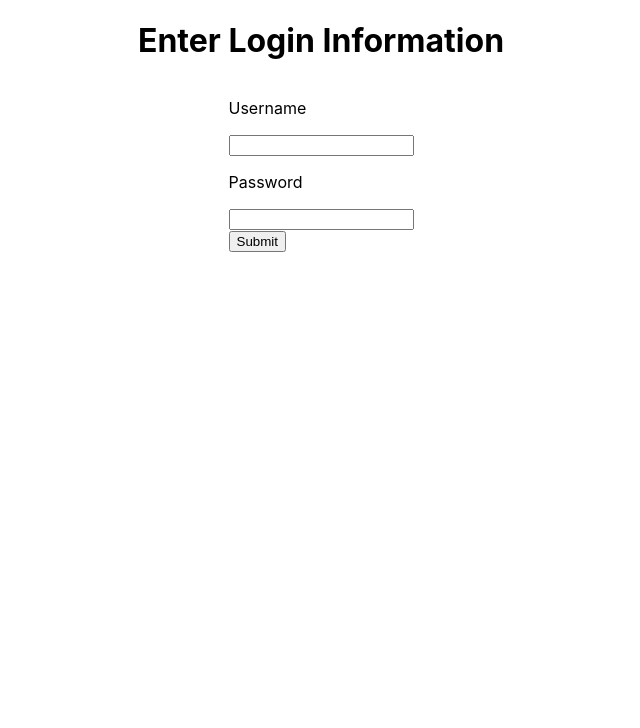
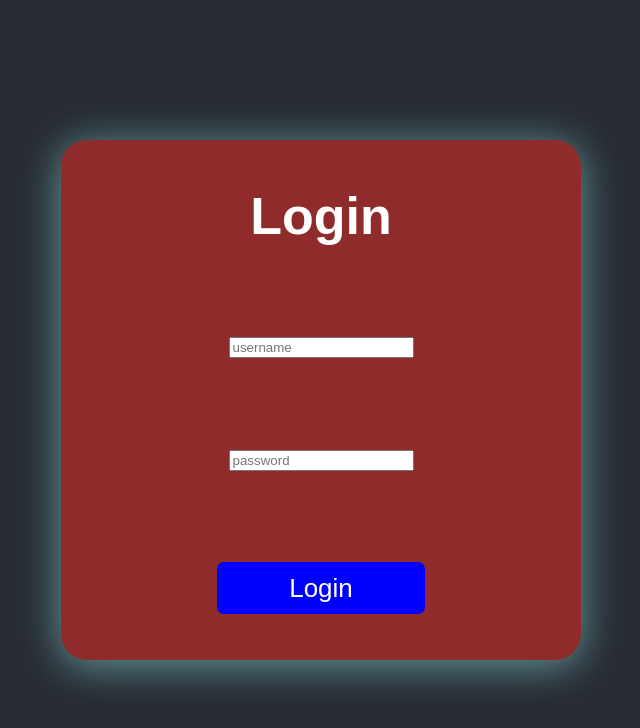
Before and after one commit to GHAFHA/HACKUTD22, a React (Create React App) app: page / in a window 1280 px wide. Shown: the top 728 px of the page, without its empty margins (319-959 px from the left). Built offline with nearby package versions, Linux system fonts and the light colour scheme.

Commit message:
redesign on the login page

```diff
--- a/src/App.css
+++ b/src/App.css
@@ -1,3 +1,10 @@
 .Wrapper{
-  padding: 20px;
+  background-color: #282c34;
+  min-height: 100vh;
+  display: flex;
+  flex-direction: column;
+  align-items: center;
+  justify-content: center;
+  font-size: calc(10px + 2vmin);
+  color: white;
 }
--- a/src/App.js
+++ b/src/App.js
@@ -10,26 +10,9 @@ import Login from './Components/Login/login';
 
 function App() {
 
-  //you will need a server to act as the backend can be done using express
-  //useestate for the log in functionality
-  const [token, setToken] = useState();
-
-  //if the login token does not exist we will need to create one
-  if(!token){
-
-    //call and API to set the token
-    return <Login setToken = {setToken} />
-  }
-
   return (
     <div className="Wrapper">
-      <h1>Application</h1>
-      <BrowserRouter>
-      <Routes>
-        <Route path='/dashboard' element={<Dashboard/>}> </Route>
-        <Route path='/preferences' element={<Preferences/>}></Route>
-      </Routes>
-      </BrowserRouter>
+      <Login></Login>
     </div>
   );
 }
--- a/src/Components/Login/login.css
+++ b/src/Components/Login/login.css
@@ -1,5 +1,46 @@
-.login-wrapper {
+*{
+    margin: 0;
+    box-sizing: border-box;
+    font-family: Arial, Helvetica, sans-serif;
+}
+
+@font-face {
+    font-family: "CustomFont";
+    src: url();
+}
+
+.page{
+    height: 100vh;
+    width: 100%;
     display: flex;
-    flex-direction: column;
+    justify-content: center;
     align-items: center;
 }
+
+/* this is creating the box that everything will sit inside of for the login componets*/
+.cover{
+background-color: rgb(143, 43, 43);
+width: 20em;
+height: 20em;
+position: relative;
+border-radius: 1em;
+box-shadow: 0 0.188em 1.550em rgb(100, 156, 156);
+display: flex;
+flex-direction: column;
+align-items: center;
+justify-content: space-around;
+}
+
+.login-btn{
+    width: 40%;
+    height: 2em;
+    background-color: blue;
+    display: flex;
+    justify-content: center;
+    align-items: center;
+    transition: .5s;
+    border-radius: 7px;
+    cursor: pointer;
+}
+
+.login-btn:hover{transform: scale(1.1);}
--- a/src/Components/Login/login.js
+++ b/src/Components/Login/login.js
@@ -1,24 +1,21 @@
-import React from "react";
+import React, { useState } from "react";
 import './login.css'
+/*
+login page notes
+start with a div
+create header, then the username and password feilds
+*/
 
-export default function Login(){
-    return(
+//this is using props
+const Loginform = () => {
+  return(
+    <div className="cover">
+      <h1>Login</h1>
+      <input type="text" placeholder="username" />
+      <input type="text" placeholder="password" />
+      <div className="login-btn">Login</div>
+    </div>
+  )
+}
 
-    <div className="login-wrapper">
-        <h1>Enter Login Information</h1>
-        <form>
-      <label>
-        <p>Username</p>
-        <input type="text" />
-      </label>
-      <label>
-        <p>Password</p>
-        <input type="password" />
-      </label>
-      <div>
-        <button type="submit">Submit</button>
-      </div>
-     </form>
-    </div>
-    )
-}
+export default Loginform;
```
Also changed, not shown: server.js (deleted, +0 -19 lines).
